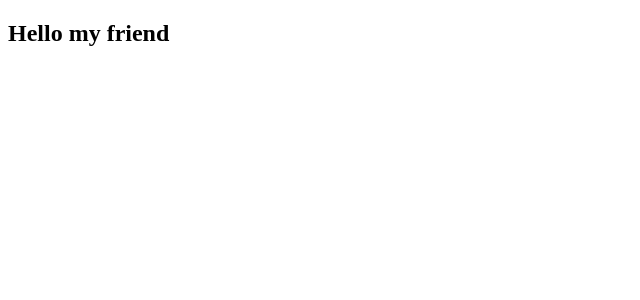
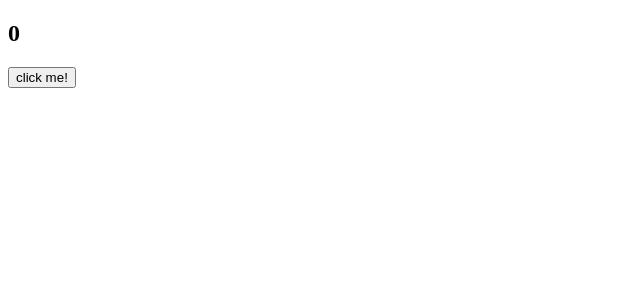
Before and after one commit to JulianIgnacio/TP1-React, a React (Vite) app: page / in a window 1280 px wide. Shown: the top 300 px of the page, without its empty margins (0-640 px from the left). Built offline with nearby package versions, Linux system fonts and the light colour scheme.

Commit message:
agregando detalles ejercicio 3

```diff
--- a/src/Components/Titulos.jsx
+++ b/src/Components/Titulos.jsx
@@ -1,9 +1,12 @@
+import { useState } from "react";
+const Mensaje = () => {
 
-const Mensaje = ({ nuevoMensaje }) => {
+    const [nuevoMensaje,setMessaje] = useState (0);
 
     return(
         <section>
-            <h1>{ nuevoMensaje }</h1>
+            <h1>{nuevoMensaje}</h1>
+            <button onClick={() => {setMessaje(nuevoMensaje+"from changed state")}}>click me!</button>
         </section>
     );
 };
```
